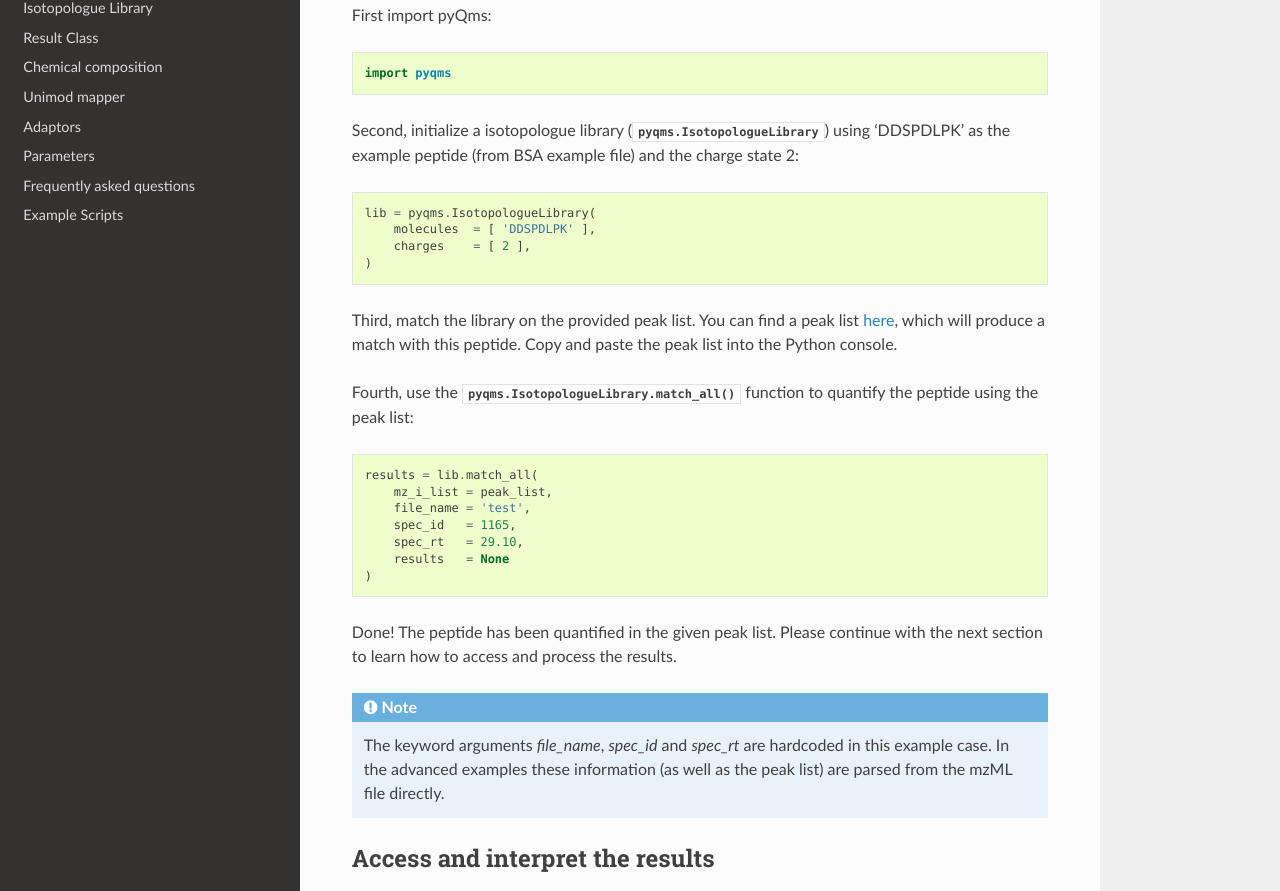
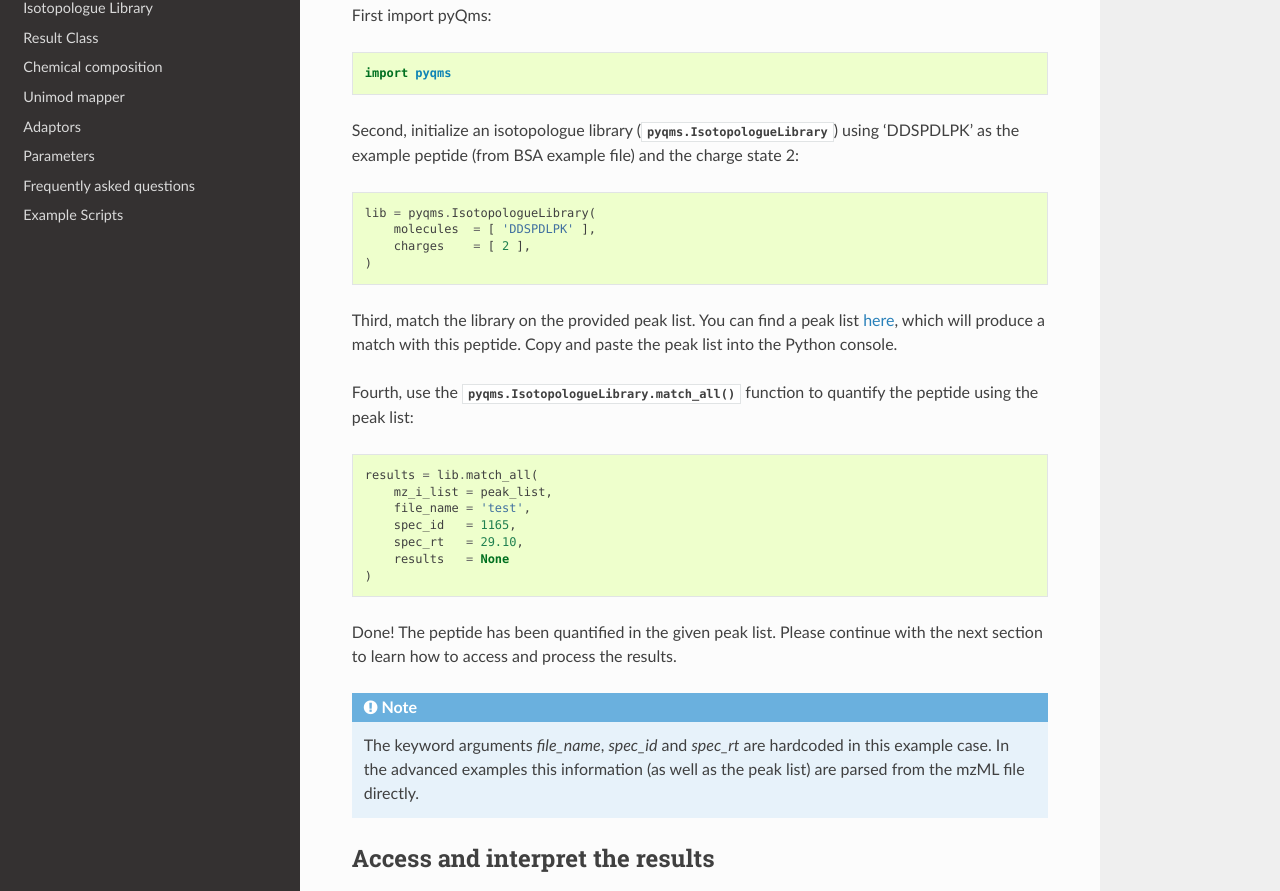
Before and after one commit to pyQms/pyqms, a Sphinx documentation site: the page built from docs/source/quick_start.rst, in a window 1280 px wide and 1400 px high. Shown: the part 412-1303 px from the top of the window. Built offline with Sphinx 7.4.7 and the Read the Docs theme 2.0.0, drawn with Linux system fonts in a browser that asks for light colours.

Commit message:
Fixed minor typos in quick start guide

```diff
--- a/docs/source/quick_start.rst
+++ b/docs/source/quick_start.rst
@@ -26,7 +26,7 @@ First import pyQms: ::
 
     import pyqms
 
-Second, initialize a isotopologue library (:py:class:`pyqms.IsotopologueLibrary`)
+Second, initialize an isotopologue library (:py:class:`pyqms.IsotopologueLibrary`)
 using 'DDSPDLPK' as the example peptide (from BSA example file) and the charge
 state 2: ::
 
@@ -56,7 +56,7 @@ with the next section to learn how to access and process the results.
 .. note::
 
     The keyword arguments `file_name`, `spec_id` and `spec_rt` are hardcoded in
-    this example case. In the advanced examples these information (as well as
+    this example case. In the advanced examples this information (as well as
     the peak list) are parsed from the mzML file directly.
 
 
```
